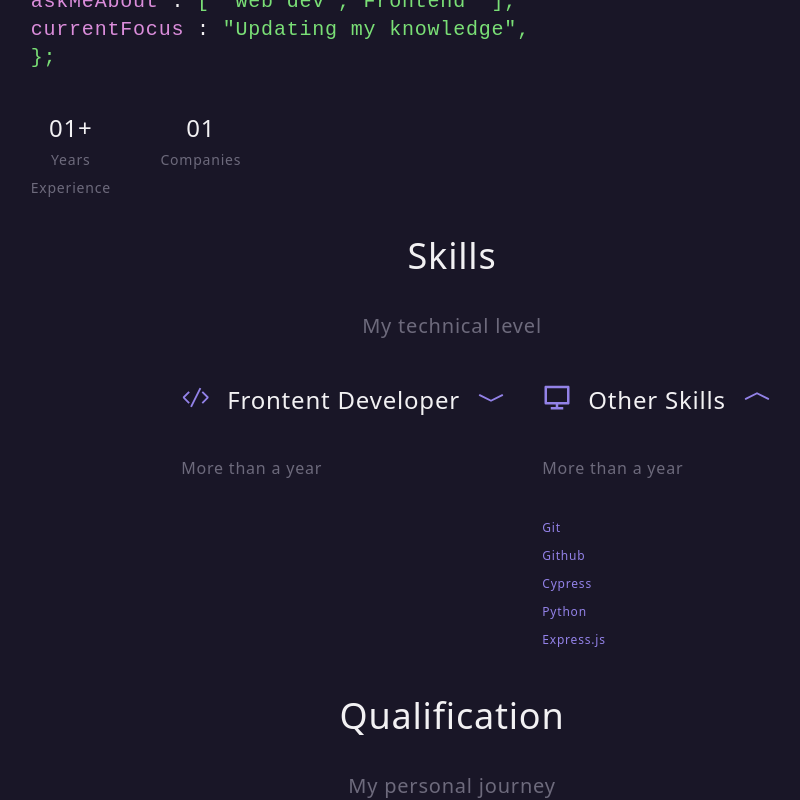
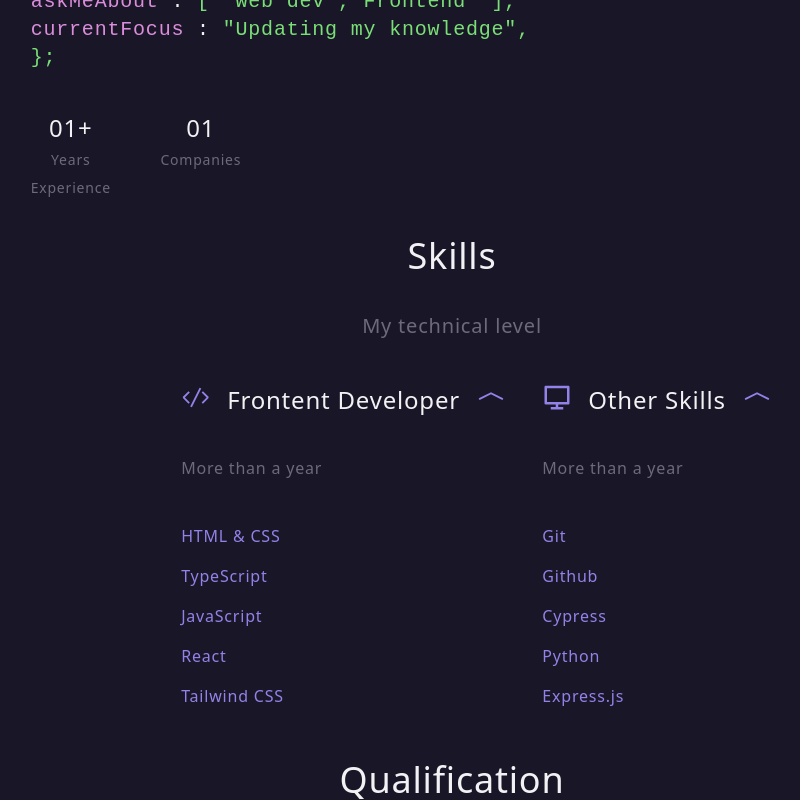
Before and after one commit to ArkadiNazarian/portfolio, a React (Create React App) app: page / in a window 1280 px wide. Both pictures are taken after a click on the element "Other Skills". Shown: the part 862-1662 px from the top of the page, without its empty margins (188-988 px from the left). Built offline with nearby package versions, Linux system fonts and the light colour scheme.

Commit message:
font changed

```diff
--- a/src/Skills/skills.tsx
+++ b/src/Skills/skills.tsx
@@ -3,7 +3,7 @@ import { BsChevronCompactDown, BsChevronCompactUp } from "react-icons/bs";
 import { VscCode } from "react-icons/vsc";
 import { RiComputerLine } from "react-icons/ri";
 export const Skills = () => {
-    const [isCollapsed, setIsCollapsed] = useState<boolean>(false);
+    const [isCollapsed, setIsCollapsed] = useState<boolean>(true);
     const handle_toggle_click = useCallback(() => {
         setIsCollapsed((isCollapsed) => !isCollapsed);
     }, []);
@@ -32,11 +32,11 @@ export const Skills = () => {
                         <p className="tw-text-base tw-text-third">More than a year</p>
                     </div>
                     <div className="tw-pt-3">
-                        <p className={isCollapsed ? "tw-flex tw-text-xs tw-text-primary" : "tw-hidden"}>HTML & CSS</p>
-                        <p className={isCollapsed ? "tw-flex tw-text-xs tw-text-primary" : "tw-hidden"}>TypeScript</p>
-                        <p className={isCollapsed ? "tw-flex tw-text-xs tw-text-primary" : "tw-hidden"}>JavaScript</p>
-                        <p className={isCollapsed ? "tw-flex tw-text-xs tw-text-primary" : "tw-hidden"}>React</p>
-                        <p className={isCollapsed ? "tw-flex tw-text-xs tw-text-primary" : "tw-hidden"}>Tailwind CSS</p>
+                        <p className={isCollapsed ? "tw-flex tw-text-base tw-text-primary" : "tw-hidden"}>HTML & CSS</p>
+                        <p className={isCollapsed ? "tw-flex tw-text-base tw-text-primary" : "tw-hidden"}>TypeScript</p>
+                        <p className={isCollapsed ? "tw-flex tw-text-base tw-text-primary" : "tw-hidden"}>JavaScript</p>
+                        <p className={isCollapsed ? "tw-flex tw-text-base tw-text-primary" : "tw-hidden"}>React</p>
+                        <p className={isCollapsed ? "tw-flex tw-text-base tw-text-primary" : "tw-hidden"}>Tailwind CSS</p>
                     </div>
                 </div>
                 <div className="tw-col-start-5 tw-col-end-7">
@@ -53,11 +53,11 @@ export const Skills = () => {
                         <p className="tw-text-base tw-text-third">More than a year</p>
                     </div>
                     <div className="tw-pt-3">
-                        <p className={otherisCollapsed ? "tw-flex tw-text-xs tw-text-primary" : "tw-hidden"}>Git</p>
-                        <p className={otherisCollapsed ? "tw-flex tw-text-xs tw-text-primary" : "tw-hidden"}>Github</p>
-                        <p className={otherisCollapsed ? "tw-flex tw-text-xs tw-text-primary" : "tw-hidden"}>Cypress</p>
-                        <p className={otherisCollapsed ? "tw-flex tw-text-xs tw-text-primary" : "tw-hidden"}>Python</p>
-                        <p className={otherisCollapsed ? "tw-flex tw-text-xs tw-text-primary" : "tw-hidden"}>Express.js</p>
+                        <p className={otherisCollapsed ? "tw-flex tw-text-base tw-text-primary" : "tw-hidden"}>Git</p>
+                        <p className={otherisCollapsed ? "tw-flex tw-text-base tw-text-primary" : "tw-hidden"}>Github</p>
+                        <p className={otherisCollapsed ? "tw-flex tw-text-base tw-text-primary" : "tw-hidden"}>Cypress</p>
+                        <p className={otherisCollapsed ? "tw-flex tw-text-base tw-text-primary" : "tw-hidden"}>Python</p>
+                        <p className={otherisCollapsed ? "tw-flex tw-text-base tw-text-primary" : "tw-hidden"}>Express.js</p>
                     </div>
                 </div>
             </div>
```
